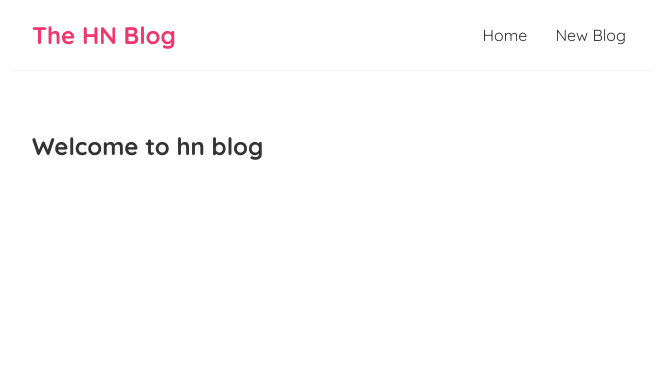
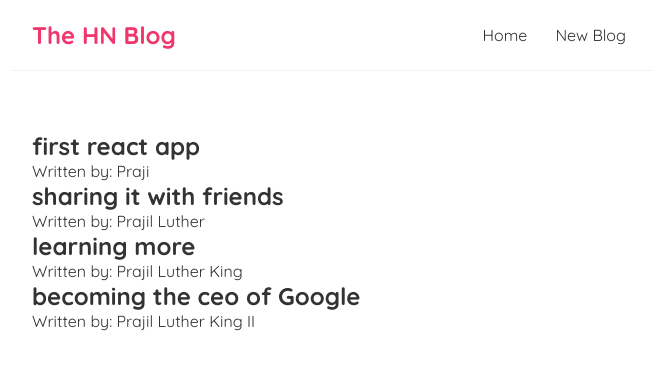
Before and after one commit to PrajilPradeep/hn-blog, a React (Create React App) app: page / in a window 1280 px wide. Shown: the top 370 px of the page, without its empty margins (308-964 px from the left). Built offline with nearby package versions, Linux system fonts and the light colour scheme.

Commit message:
Add sample blog posts and show the previews using Home component

```diff
--- a/src/Home.js
+++ b/src/Home.js
@@ -1,10 +1,24 @@
+import { useState } from "react";
+
 const Home = () => {
+
+    const [blogs,setBlogs] = useState([
+        {title:"first react app",body:"This is my first react app. This is just a blog post where I write things which are likely to happen in the future for sure.",author:"Praji",id:1},
+        {title:"sharing it with friends",body:"I have now just shared it with you. If you reading this do know that you are one of the dumb friends I have",author:"Prajil Luther",id:2},
+        {title:"learning more",body:"My next plan is to learn more about React and other front end technologies. Whish me luck :p",author:"Prajil Luther King",id:3},
+        {title:"becoming the ceo of Google",body:"I think this is self explanatory. I must save google.",author:"Prajil Luther King II",id:4}
+    ]);
+
     return (
         <div className="home">
-            <h2>Welcome to hn blog</h2>
+            {blogs.map((blog) => (
+                <div className="blog-preview" key={blog.id}>
+                <h2>{ blog.title}</h2>
+                <p>Written by: { blog.author }</p>
+                </div>
+            ))}
         </div>
-
      );
-}
+    }
 
 export default Home;
```
